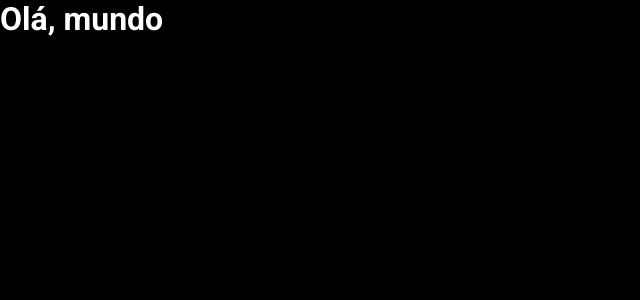
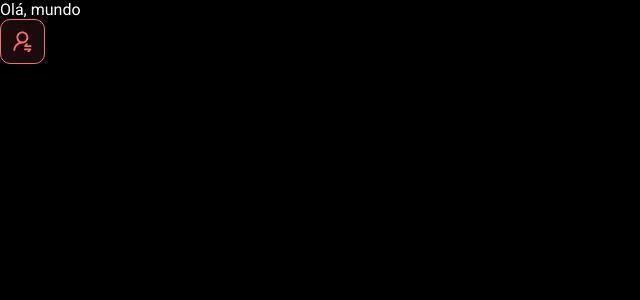
Before and after one commit to juliocesarmj/dsmeta, a React (Vite) app in the folder frontend/: page / in a window 1280 px wide. Shown: the top 300 px of the page, without its empty margins (0-640 px from the left). Built offline with nearby package versions, Linux system fonts and the light colour scheme.

Commit message:
First Component

```diff
--- a/frontend/src/App.tsx
+++ b/frontend/src/App.tsx
@@ -1,8 +1,12 @@
+import NotificationButton from './components/NotificationButton';
 
 const App = () => {
   return (
-    <h1>Olá, mundo</h1>
-  )
-}
+    <>
+      Olá, mundo
+      <NotificationButton />
+    </>
+  );
+};
 
-export default App
+export default App;
--- /dev/null
+++ b/frontend/src/components/NotificationButton/index.tsx
@@ -0,0 +1,10 @@
+import NotificationIcon from '../../assets/img/notification-icon.svg';
+import './styles.css';
+const NotificationButton = () => {
+  return (
+    <div className="dsmeta-red-btn">
+      <img src={NotificationIcon} alt="Notificar" />
+    </div>
+  );
+};
+export default NotificationButton;
--- /dev/null
+++ b/frontend/src/components/NotificationButton/styles.css
@@ -0,0 +1,15 @@
+.dsmeta-red-btn {
+  height: 45px;
+  width: 45px;
+  background: rgba(255, 107, 114, 0.1);
+  border: 1px solid #ff6b72;
+  border-radius: 10px;
+  display: flex;
+  align-items: center;
+  justify-content: center;
+  cursor: pointer;
+}
+
+.dsmeta-red-btn img {
+    width: 19px;
+}
```
Also changed, not shown: frontend/src/assets/img/notification-icon.svg (added).
